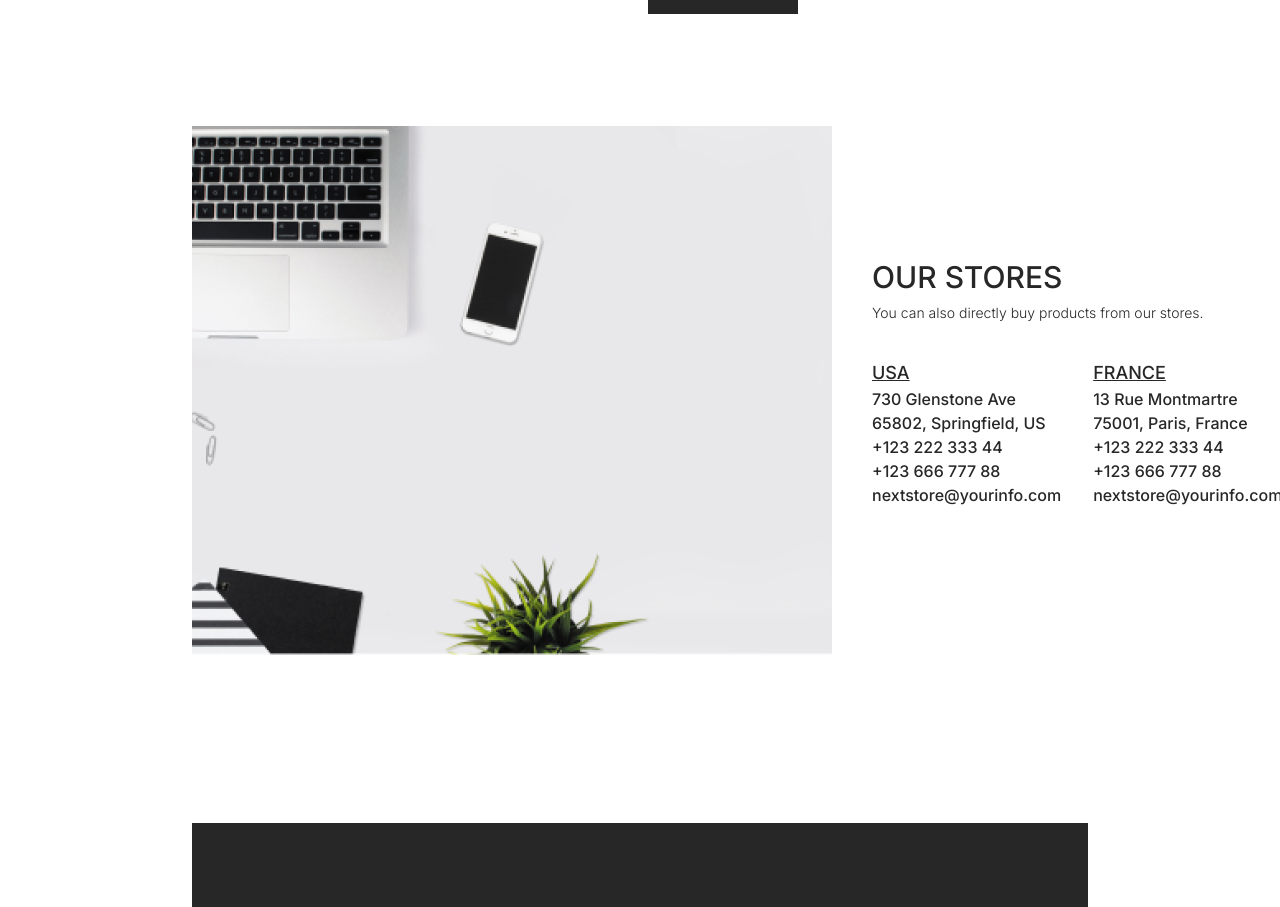
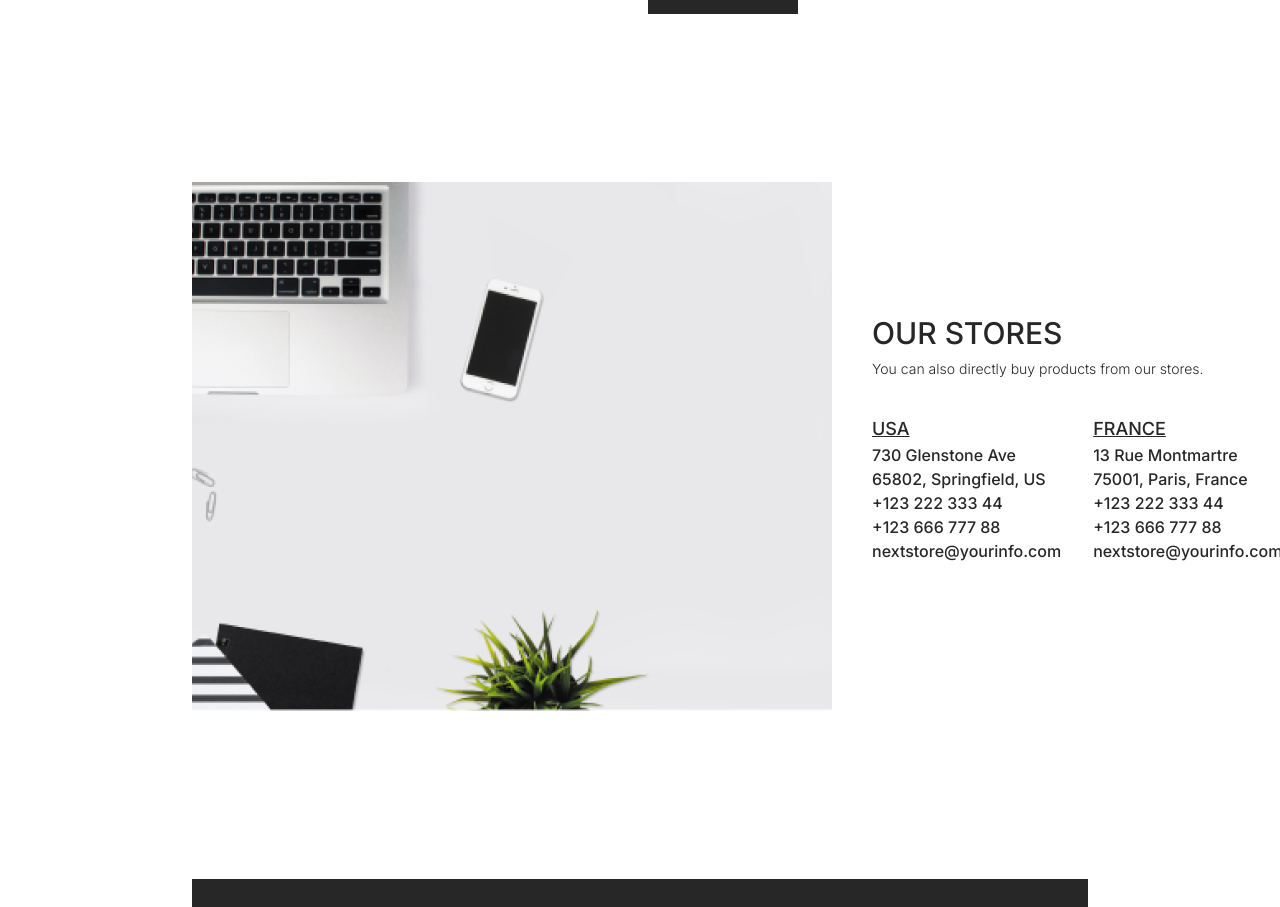
Before and after one commit to mbartos00/next-shop, a Next.js app: page /contact in a window 1280 px wide. Shown: the part 1004-1911 px from the top of the page. Built offline with nearby package versions, Linux system fonts and the light colour scheme.

Commit message:
Fix stlyes

```diff
--- a/src/app/contact/page.tsx
+++ b/src/app/contact/page.tsx
@@ -15,8 +15,7 @@ const page = () => {
   return (
     <main className='mb-7 flex flex-col items-center justify-center md:mb-14 xl:mb-28'>
       <Hero title='contact' />
-      <div className='xl:px-[15vw]'>
-        <div className='mb-3 mt-7 flex w-full flex-col items-center gap-4 md:mb-7 md:mt-14 md:flex-row-reverse md:items-start xl:mb-14 xl:mt-28'>
+      <div className='mb-3 mt-7 flex w-full flex-col items-center gap-4 md:mb-7 md:mt-14 md:flex-row-reverse md:items-start xl:mb-14 xl:mt-28 xl:px-[15vw]'>
         <ContactForm />
         <ContactInfo
           heading='contact info'
@@ -25,7 +24,7 @@ const page = () => {
           className='md:pl-5 xl:pl-0'
         />
       </div>
-        <div className='mb-3 mt-7 flex w-[80%] flex-col items-center md:mb-7 md:mt-14 md:w-[95%] md:flex-row md:gap-4 xl:mb-14 xl:mt-28 xl:w-full xl:gap-10 '>
+      <div className='mb-3 mt-7 flex w-[80%] flex-col items-center md:mb-7 md:mt-14 md:w-[95%] md:flex-row md:gap-4 xl:mb-14 xl:mt-28 xl:w-full xl:gap-10 xl:px-[15vw] '>
         <Image
           src={'/contactPageImage.png'}
           alt='contact page image'
@@ -43,7 +42,6 @@ const page = () => {
           contactData={storesContactInfo}
         />
       </div>
-      </div>
     </main>
   );
 };
```
Lines whose indentation alone changed are shown as unchanged.
